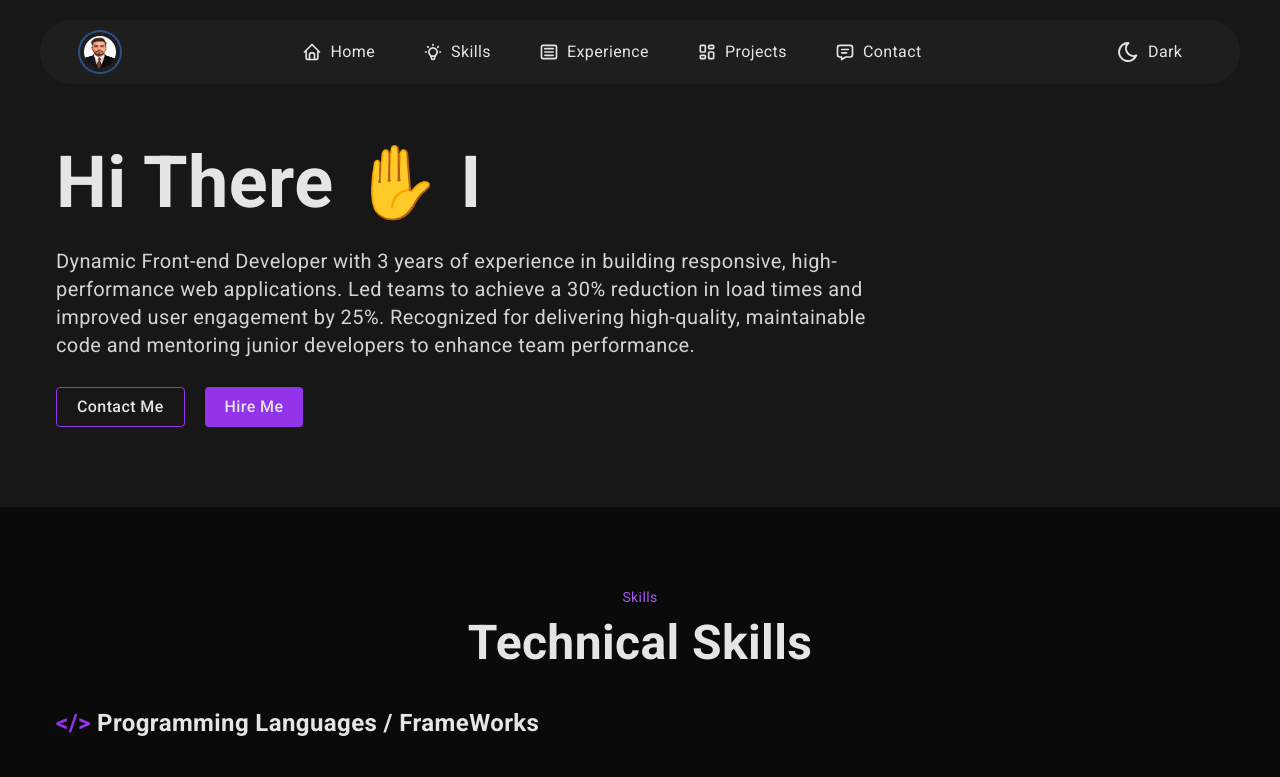
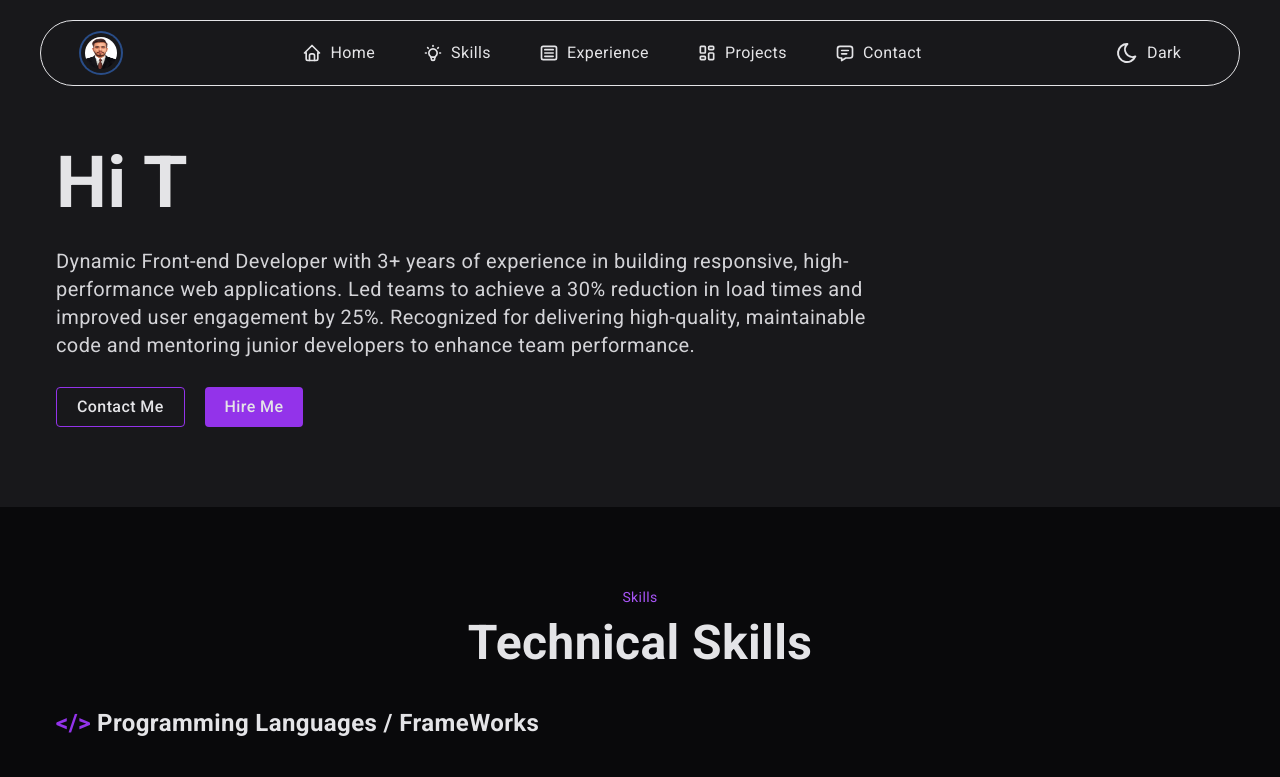
Before and after one commit to Farasat-Basra/portfolio-nextjs, a Next.js app: page / in a window 1280 px wide. Shown: the top 777 px of the page. Built offline with nearby package versions, Linux system fonts and the light colour scheme.

Commit message:
responsive fixes

```diff
--- a/app/(portfolio)/_components/contact-me/index.tsx
+++ b/app/(portfolio)/_components/contact-me/index.tsx
@@ -6,7 +6,7 @@ export const ContactMeSection = () => {
   return (
     <section id="contact" className="scroll-m-16 w-full py-20">
       <SectionHeading Title="Contact Me" subTitle="Test Subtitle" />
-      <div className="container">
+      <div className="px-5 md:container">
         <form className="flex flex-col gap-5">
           <div className="col-span-1">
             <label
--- a/app/(portfolio)/_components/home/index.tsx
+++ b/app/(portfolio)/_components/home/index.tsx
@@ -12,26 +12,16 @@ export const HomeSection = () => {
   return (
     <section
       id="home"
-      className="container py-20 flex justify-center items-center"
+      className="px-5 md:container py-20 flex justify-center items-center"
     >
       <div className="">
         <div className=" w-[100%] lg:w-[80%]">
           <TypeAnimation
             sequence={[
-              "“Talk is cheap. Show me the code.” - Linus Torvalds 💬💻",
+              "“Talk is cheap. Show me the code </>.” - Linus Torvalds 💬💻",
               1000,
-              "Hi There ✋ I'm Farasat Ali  Sr. Front-end Developer 💻",
+              "Hi There ✋ I'm Farasat Ali Front-end Developer 💻",
               1000,
-              // "“Talk is cheap. Show me the code.” - Linus Torvalds 💬💻",
-              // 1000,
-              // "“Experience is the name everyone gives to their mistakes.” - Oscar Wilde 🤷‍♂️",
-              // 1000,
-              // "“Simplicity is the soul of efficiency.” - Austin Freeman ✨⚙️",
-              // 1000,
-              // "“Code is like humor. When you have to explain it, it’s bad.” - Cory House 😅📜",
-              // 1000,
-              // "“Fix the cause, not the symptom.” - Steve Maguire 🔍🛠️",
-              // 1000,
             ]}
             speed={50}
             // style={{ fontSize: "4em", fontWeight: "bold" }}
@@ -52,7 +42,7 @@ export const HomeSection = () => {
         </h1> */}
 
         <p className="text-secondary w-[100%] lg:w-[70%] mt-7 text-lg lg:text-xl text-pretty text-secondary-600 dark:text-secondary-300">
-          Dynamic Front-end Developer with 3 years of experience in building
+          Dynamic Front-end Developer with 3+ years of experience in building
           responsive, high-performance web applications. Led teams to achieve a
           30% reduction in load times and improved user engagement by 25%.
           Recognized for delivering high-quality, maintainable code and
--- a/app/(portfolio)/_components/projects/index.tsx
+++ b/app/(portfolio)/_components/projects/index.tsx
@@ -106,7 +106,7 @@ export const ProjectsSection = () => {
   return (
     <section id="projects" className="scroll-m-16 py-20">
       <SectionHeading Title="Recent Projects" subTitle=" Project Listing " />
-      <div className="container flex flex-col gap-8">
+      <div className="px-5 md:container flex flex-col gap-8">
         {data?.map((item, idx) => (
           <ProjectsCard key={idx} item={item} />
         ))}
--- a/app/(portfolio)/_components/skills/index.tsx
+++ b/app/(portfolio)/_components/skills/index.tsx
@@ -121,7 +121,7 @@ export const SkillsSection = () => {
           </div>
         ))}
       </div> */}
-      <div className="container">
+      <div className="px-5 md:container">
         <div>
           <h3 className="font-bold text-md md:text-2xl">
             {" "}
--- a/components/core/navigation/index.tsx
+++ b/components/core/navigation/index.tsx
@@ -31,7 +31,7 @@ function Navbar({ setShow }: any) {
 
       <nav
         className={cn(
-          "hidden bg-primary-50/50 dark:bg-secondary-800/50 my-5 z-[999px] py-3 rounded-full h-full container lg:flex justify-between px-10 gap-10  items-center",
+          "hidden bg-primary-50/50  border border-white dark:bg-secondary-900 my-5 z-[999px] py-3 rounded-full h-full container lg:flex justify-between px-10 gap-10  items-center",
           isScrolled
             ? "shadow-lg animate-shadowLoop transition-all duration-500  "
             : ""
--- a/tailwind.config.ts
+++ b/tailwind.config.ts
@@ -56,7 +56,7 @@ const config: Config = {
         800: colors.purple[800],
         900: colors.purple[900],
       },
-      secondary: colors.neutral,
+      secondary: colors.zinc,
       red: {
         light: colors.red[400],
         dark: colors.red[600],
@@ -95,8 +95,8 @@ const config: Config = {
         },
         // **  shadow animations
         shadowMove: {
-          "0%, 100%": { boxShadow: "0 0 15px 5px rgba(128, 0, 128, 0.6)" },
-          "50%": { boxShadow: "0 0 25px 10px rgba(128, 0, 128, 1)" },
+          "0%, 100%": { boxShadow: "0 0 10px 5px rgba(128, 0, 128, 0.6)" },
+          "50%": { boxShadow: "0 0 5px 5px rgba(128, 0, 128, 1)" },
         },
         // ** typing animations
         typing: {
```
